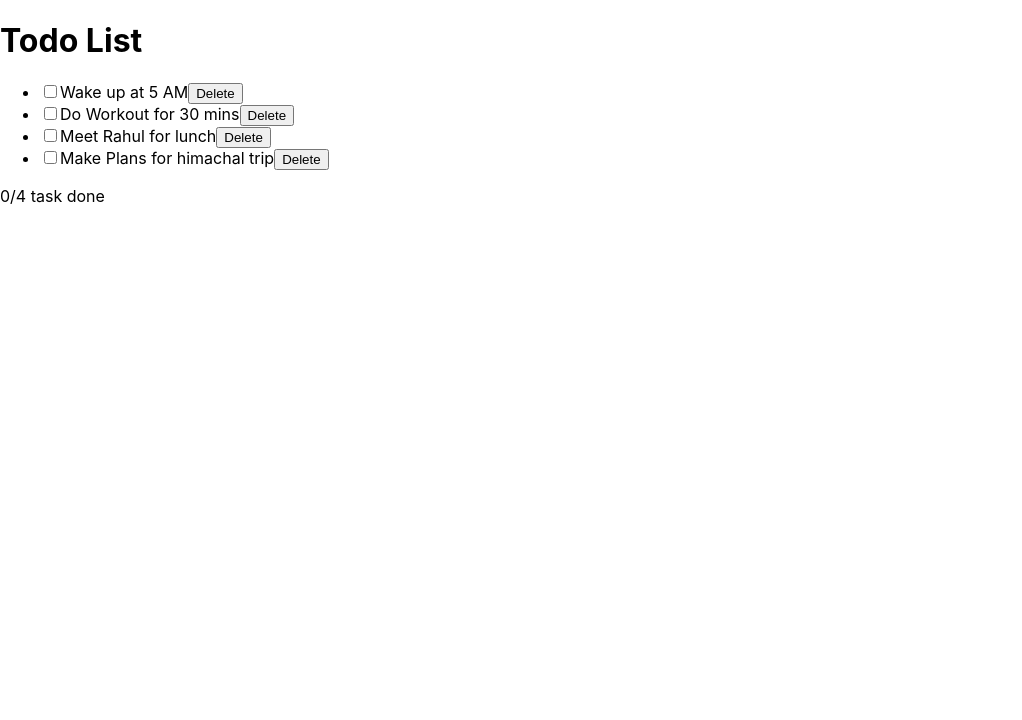
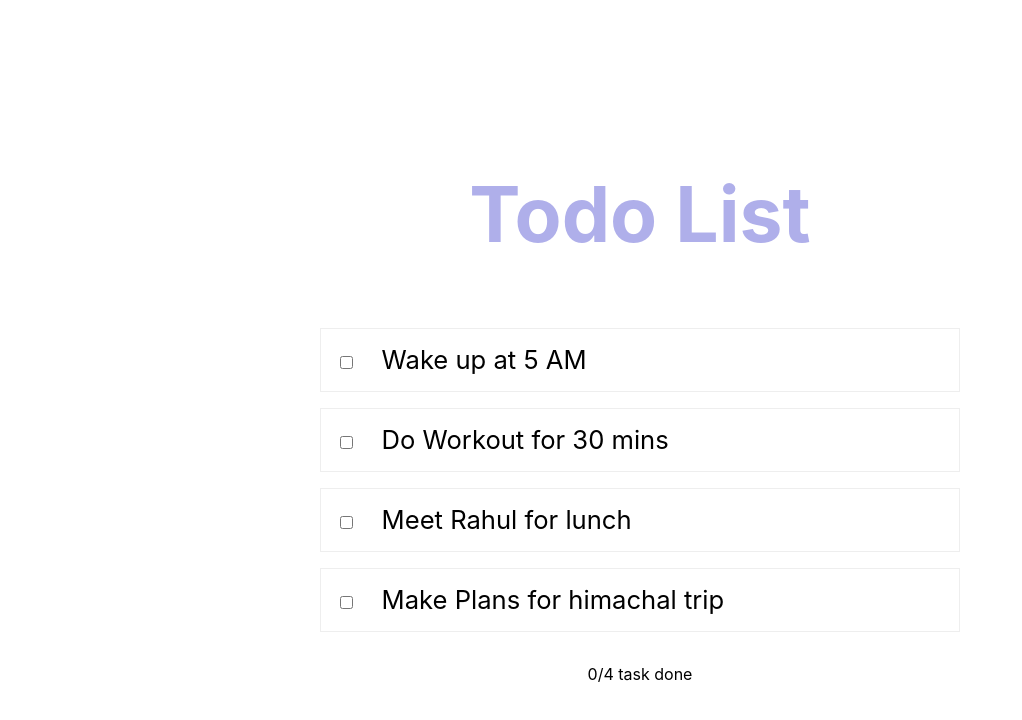
Before and after one commit to devansh332/TodoApp, a React (Create React App) app in the folder todo/: page / in a window 1280 px wide. Shown: the top 720 px of the page, without its empty margins (0-1022 px from the left). Built offline with nearby package versions, Linux system fonts and the light colour scheme.

Commit message:
todo app css

```diff
--- a/todo/src/component/todoItem.jsx
+++ b/todo/src/component/todoItem.jsx
@@ -1,4 +1,5 @@
 import React from 'react';
+import {AiOutlineDelete} from "react-icons/ai";
 
 const TodoItem = ({id,content,isChecked,onChange,deletetask}) => {
     return (
@@ -6,7 +7,7 @@ const TodoItem = ({id,content,isChecked,onChange,deletetask}) => {
         <div className="todoitems">
             <input type= "checkbox" defaultChecked = {isChecked} id={id} onChange={onChange}/>
             <label htmlFor={id}>{content}</label>
-            <button className="btn" onClick ={()=>deletetask(id)} >Delete</button>
+            <button class="btn" onClick ={()=>deletetask(id)}><AiOutlineDelete/></button>
         </div>
         </React.Fragment>
     )
--- a/todo/src/index.css
+++ b/todo/src/index.css
@@ -11,3 +11,89 @@ code {
   font-family: source-code-pro, Menlo, Monaco, Consolas, 'Courier New',
     monospace;
 }
+
+/* *{
+  border: 1px solid wheat;
+} */
+#root{
+  /* border: 1px solid black; */
+  display: flex;
+  flex-direction: column;
+  justify-content: center;
+  align-items: center;
+  height: 100vh;
+  width: 100vw;
+}
+.mainDiv{
+  /* border: 1px solid black; */
+  display: flex;
+  flex-direction: column;
+  justify-content: center;
+  align-items: center;
+  height: 100vh;
+  width: 50vw;
+}
+
+.title{
+  color: #afafea;
+  font-size: 6vw;
+}
+.todolist {
+  display: flex;
+  flex-direction: column;
+  width: 50vw;
+  overflow-y: scroll;
+  max-height: 50vh;
+
+}
+.todolist li{
+  list-style-type: none;
+  list-style: none;
+  width:100%;
+
+}
+.todolist ul{
+  padding:0px;
+}
+
+.todoitems{
+  display: flex;
+  flex-direction: row;
+  /* justify-content: space-between ; */
+  /* flex-wrap: wrap; */
+  margin-bottom: 2vh;
+  border: 1px solid #eee;
+  padding: 15px;
+}
+
+.todoitems label{
+  max-width: 40vw;
+  word-wrap:break-word;
+  font-size: 2vw;
+  margin-left: 2vw
+}
+.todoitems button{
+  visibility: hidden;
+  border :none;
+  height: 4vh;
+  margin-left: auto;
+}
+.todoitems:hover{
+  box-shadow: rgba(0, 0, 0, 0.22) 0px 5px 10px;
+  transform: translate3d(0px, -1px, 0px);
+}
+.todoitems:hover .btn{
+  visibility: visible;
+  background-color: inherit;
+
+}
+.btn{
+  cursor: pointer;
+}
+
+input[type=checkbox]{
+  margin-top: 1vh;
+}
+input[type=checkbox]:checked + label {
+  color: rgb(110, 110, 110);
+}
```
